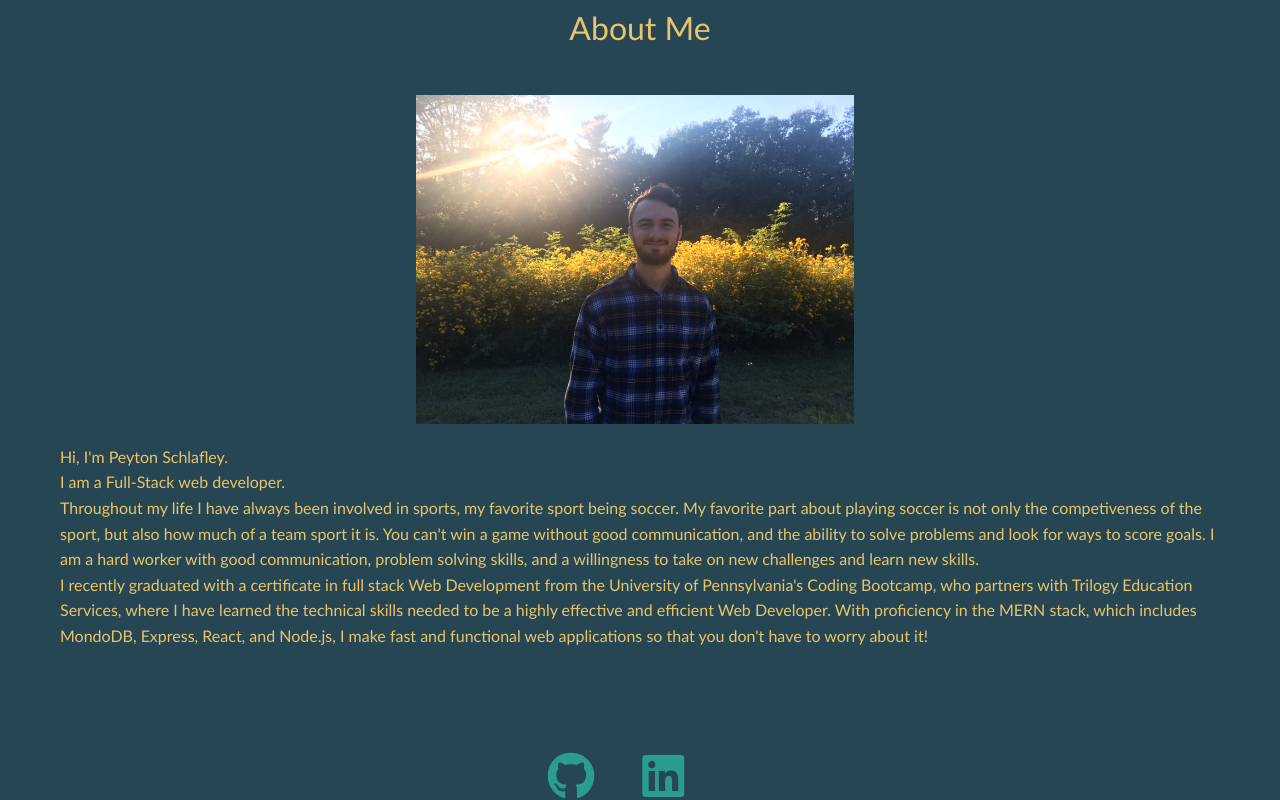
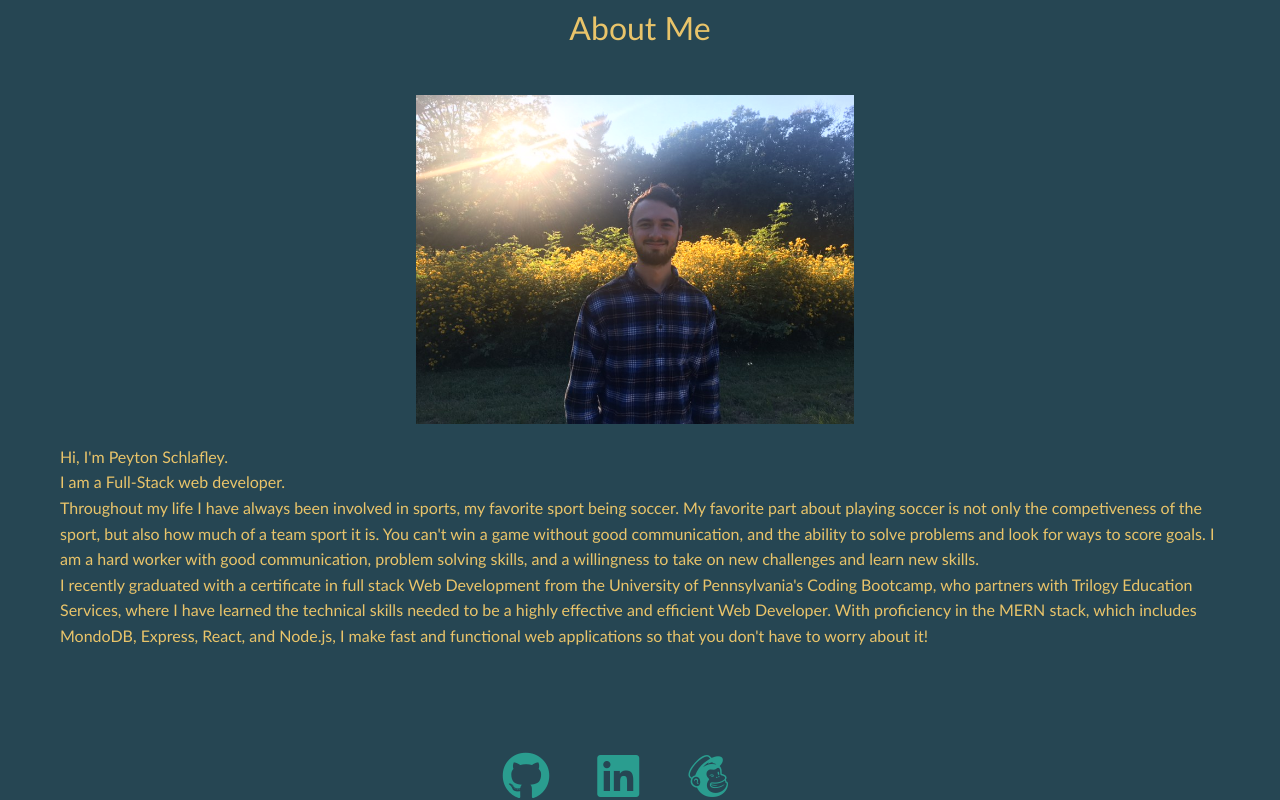
Before and after one commit to pschlafley/react-portfolio, a React (Create React App) app: page / in a window 1280 px wide. Shown: the part 243-1043 px from the top of the page. Built offline with nearby package versions, Linux system fonts and the light colour scheme.

Commit message:
changed padding to the contact-form and started adding an icon to display my email in the footer

```diff
--- a/src/components/Contact/index.js
+++ b/src/components/Contact/index.js
@@ -5,7 +5,7 @@ const ContactForm = () => {
     return (
         <section className="pt-3">
             <h2 className='section-title pt-5'>Contact Me</h2>
-            <div>
+            <div className='pt-5'>
                 <MyForm />
             </div>
         </section>
--- a/src/components/Footer/index.js
+++ b/src/components/Footer/index.js
@@ -12,6 +12,9 @@ function Footer() {
                 <div className='pr-5'>
                     <a href="https://www.linkedin.com/in/peyton-schlafley-81125a1b1/" target="_blank" rel='noreferrer'><i className="color-3 fab fa-linkedin fa-3x"></i></a>
                 </div>
+                <div className='pr-5'>
+                    <a href="" target="_blank" rel='noreferrer'><i className="fab fa-mailchimp fa-3x color-3"></i></a>
+                </div>
             </div>
         </footer>
     )
--- a/src/index.css
+++ b/src/index.css
@@ -48,6 +48,10 @@ body {
 }
 
 .fa-github:hover {
+	color: var(--burnt-sienna);
+}
+
+.fa-mailchimp:hover {
 	color: var(--burnt-sienna);
 }
 
```
Also changed, not shown: 1 other file (tests, documents, lock files or other folders).
